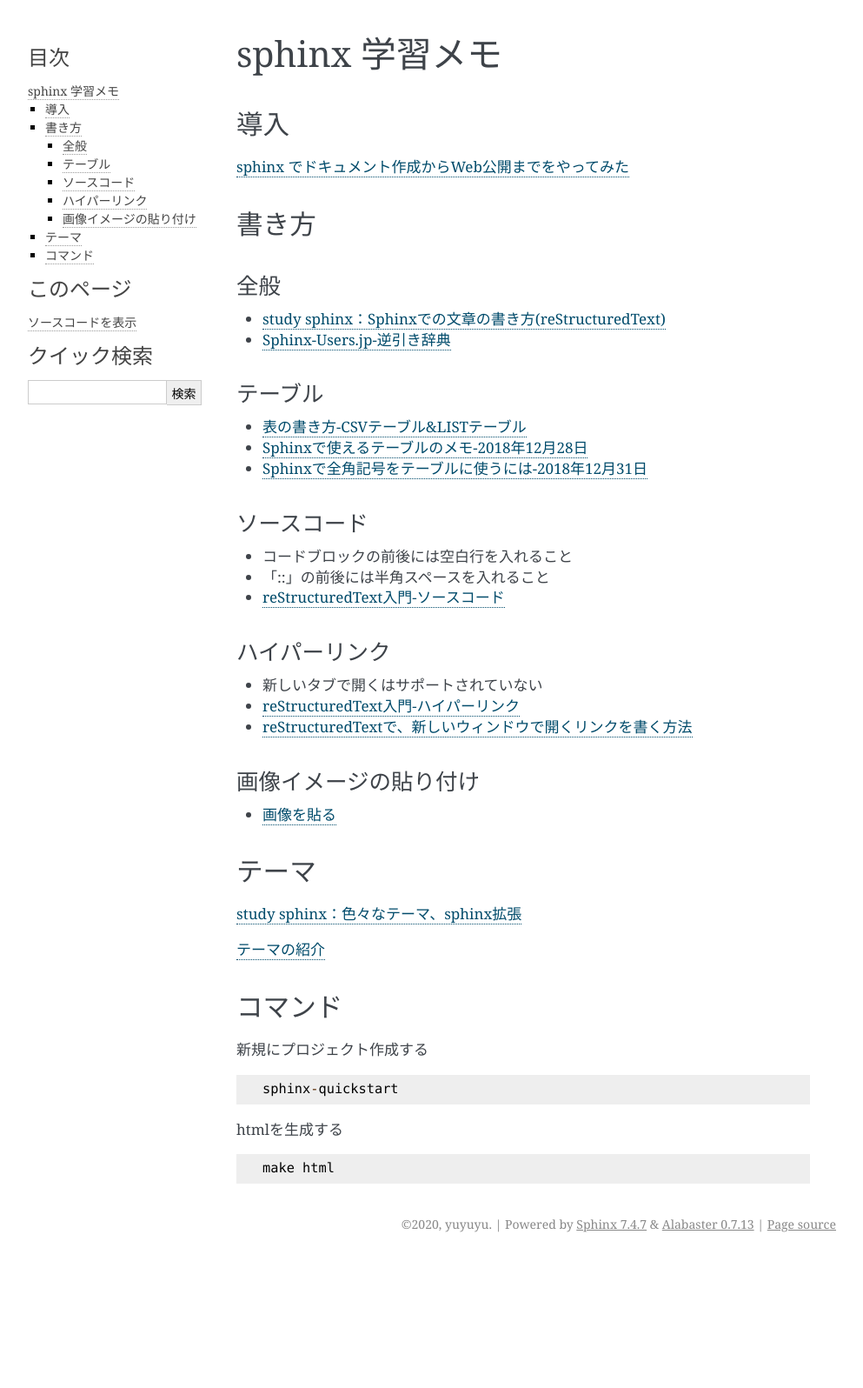
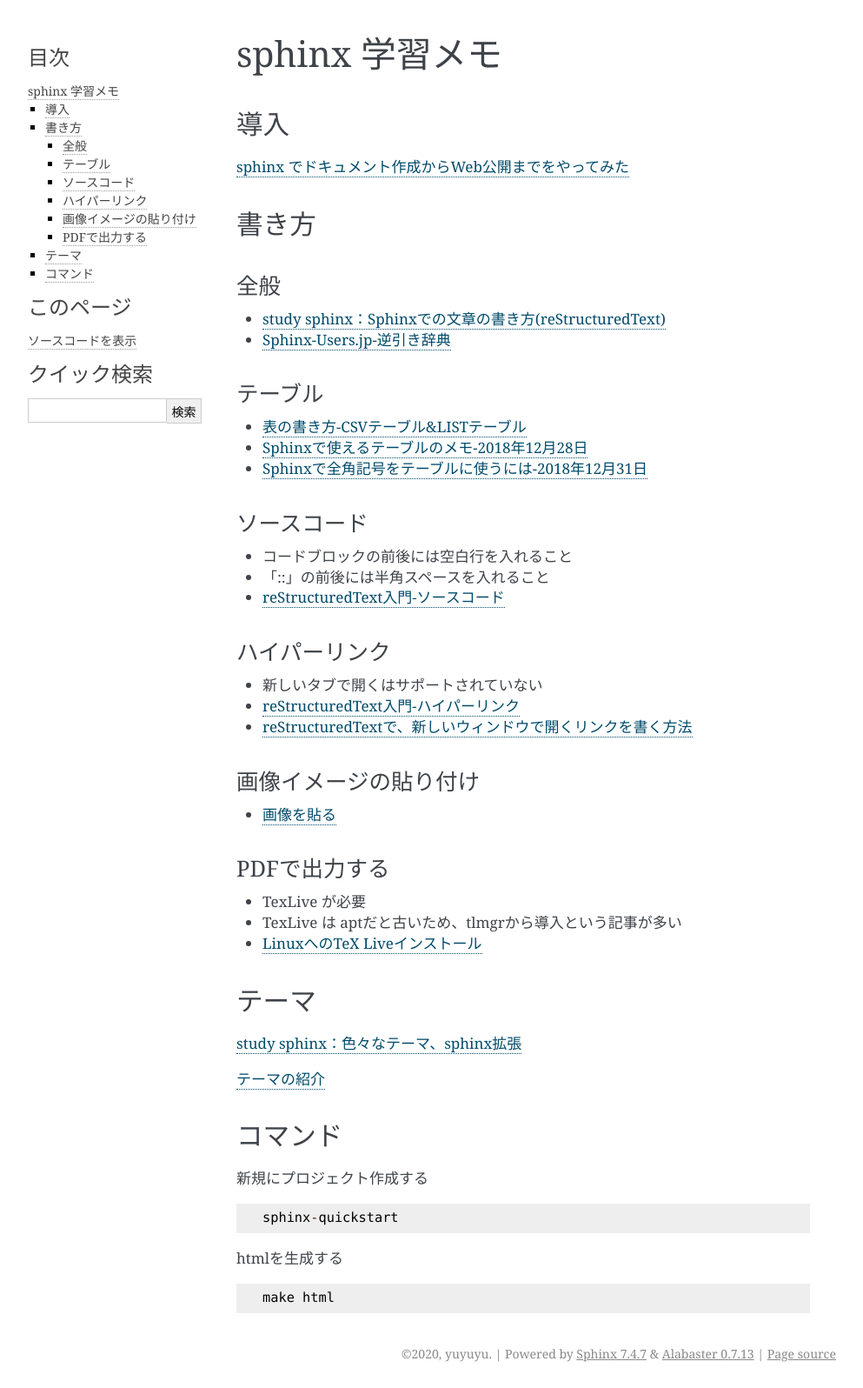
Before and after one commit to yuyuyu0706/sphinx, a Sphinx documentation site: the page built from sphinx/source/work/page01.rst, in a window 1280 px wide. Shown: the whole page at 87% size, without its empty margins (148-1141 px from the left). Built offline with Sphinx 7.4.7, drawn with Linux system fonts in a browser that asks for light colours; pages that are not in the unit, such as notebooks, are missing from menus; before the commit the page ends 1447 px from its top, so only the background shows below that.

Commit message:
auto commit

```diff
--- a/sphinx/source/work/page01.rst
+++ b/sphinx/source/work/page01.rst
@@ -38,6 +38,12 @@ sphinx 学習メモ
 ---------------------
 * `画像を貼る <http://tdoc.info/sphinx-reverse-dict/basic/image.html>`_
 
+PDFで出力する
+----------------
+* TexLive が必要
+* TexLive は aptだと古いため、tlmgrから導入という記事が多い
+* `LinuxへのTeX Liveインストール <https://sphinx-users.jp/cookbook/pdf/latex-install-linux.html>`_
+
 
 テーマ
 ==========
```
